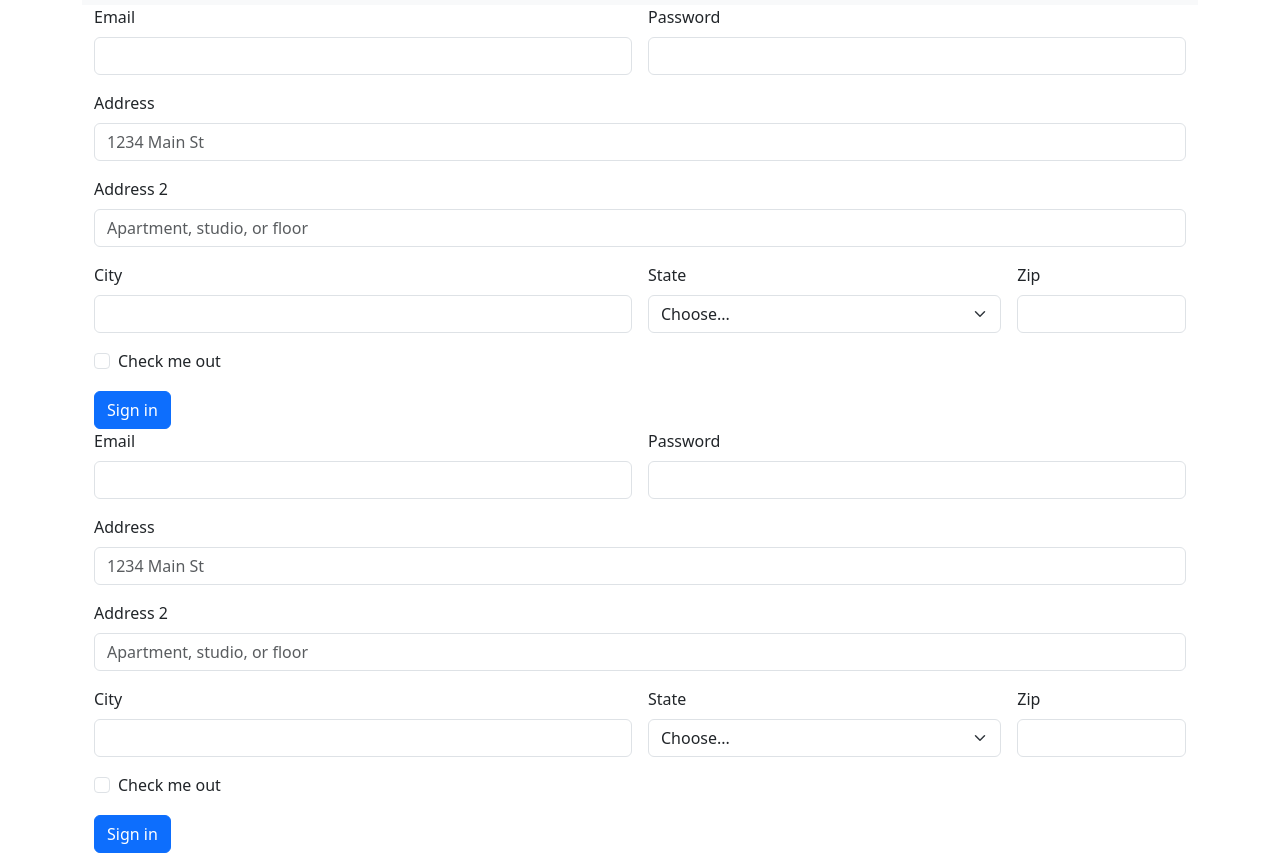
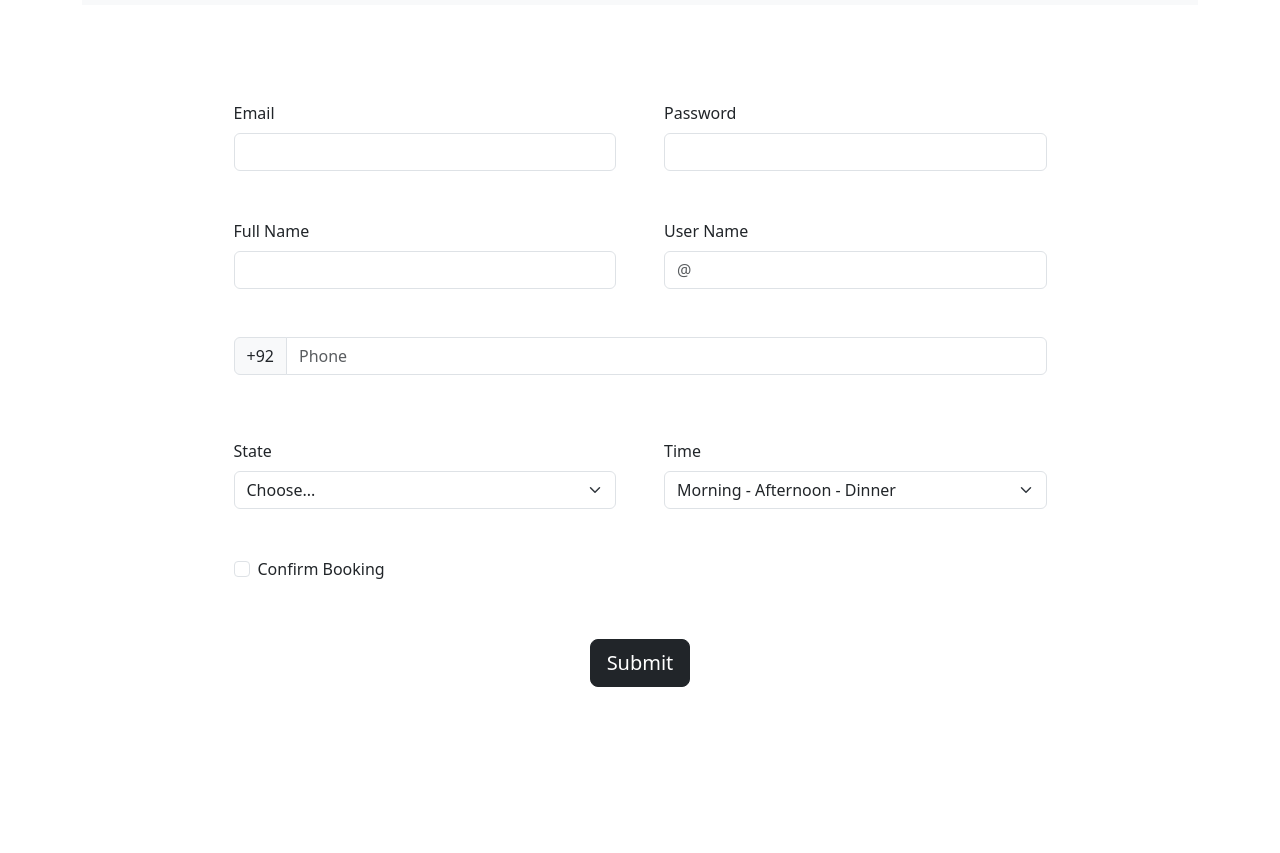
Before and after one commit to basitcheema/localRestaurant, a plain HTML site: page reservation.html in a window 1280 px wide. Shown: the part 51-904 px from the top of the page. After the commit the page ends 800 px from the top, so only its background shows below. Drawn offline with nearby package versions, Linux system fonts and the light colour scheme.

Commit message:
contact + reservation updated

```diff
--- a/reservation.html
+++ b/reservation.html
@@ -44,8 +44,8 @@
 
           <!-- reservation form -->
 
-          <div class="container">
-            <form class="row g-3">
+          <div class="container w-75">
+            <form class="row g-5 mt-5">
                 <div class="col-md-6">
                   <label for="inputEmail4" class="form-label">Email</label>
                   <input type="email" class="form-control" id="inputEmail4">
@@ -54,87 +54,51 @@
                   <label for="inputPassword4" class="form-label">Password</label>
                   <input type="password" class="form-control" id="inputPassword4">
                 </div>
-                <div class="col-12">
-                  <label for="inputAddress" class="form-label">Address</label>
-                  <input type="text" class="form-control" id="inputAddress" placeholder="1234 Main St">
+                <div class="col-md-6">
+                    <label for="inputEmail4" class="form-label">Full Name</label>
+                    <input type="text" class="form-control" id="inputEmail4">
+                  </div>
+                <div class="col-md-6">
+                    <label for="inputEmail4" class="form-label">User Name</label>
+                    <input type="text" class="form-control" id="inputEmail4" placeholder="@">
+                  </div>
+                <div class="input-group mb-3">
+                    <span class="input-group-text" id="basic-addon1">+92</span>
+                    <input type="text" class="form-control" placeholder="Phone" aria-label="Username" aria-describedby="basic-addon1">
                 </div>
-                <div class="col-12">
-                  <label for="inputAddress2" class="form-label">Address 2</label>
-                  <input type="text" class="form-control" id="inputAddress2" placeholder="Apartment, studio, or floor">
+
+
+                <div class="col-md-6">
+                  <label for="inputState" class="form-label">State</label>
+                  <select id="inputState" class="form-select">
+                    <option selected disabled>Choose...</option>
+                    <option>State 1</option>
+                  </select>
                 </div>
                 <div class="col-md-6">
-                  <label for="inputCity" class="form-label">City</label>
-                  <input type="text" class="form-control" id="inputCity">
-                </div>
-                <div class="col-md-4">
-                  <label for="inputState" class="form-label">State</label>
+                  <label for="inputState" class="form-label">Time</label>
                   <select id="inputState" class="form-select">
-                    <option selected>Choose...</option>
-                    <option>...</option>
+                    <option selected disabled>Morning - Afternoon - Dinner</option>
+                    <option>Morning</option>
+                    <option>Afternoon</option>
+                    <option>Dinner</option>
                   </select>
                 </div>
-                <div class="col-md-2">
-                  <label for="inputZip" class="form-label">Zip</label>
-                  <input type="text" class="form-control" id="inputZip">
-                </div>
+
                 <div class="col-12">
                   <div class="form-check">
                     <input class="form-check-input" type="checkbox" id="gridCheck">
                     <label class="form-check-label" for="gridCheck">
-                      Check me out
+                      Confirm Booking
                     </label>
                   </div>
                 </div>
-                <div class="col-12">
-                  <button type="submit" class="btn btn-primary">Sign in</button>
-                </div>
+                <div class="d-grid gap-2 d-md-block mx-auto p-2" style="width: auto;">
+                    <button class="btn btn-dark btn-lg" type="button">Submit</button>
+                  </div>
               </form>
 
-            <!-- Contact Form -->
-            <form class="row g-3">
-                <div class="col-md-6">
-                  <label for="inputEmail4" class="form-label">Email</label>
-                  <input type="email" class="form-control" id="inputEmail4">
-                </div>
-                <div class="col-md-6">
-                  <label for="inputPassword4" class="form-label">Password</label>
-                  <input type="password" class="form-control" id="inputPassword4">
-                </div>
-                <div class="col-12">
-                  <label for="inputAddress" class="form-label">Address</label>
-                  <input type="text" class="form-control" id="inputAddress" placeholder="1234 Main St">
-                </div>
-                <div class="col-12">
-                  <label for="inputAddress2" class="form-label">Address 2</label>
-                  <input type="text" class="form-control" id="inputAddress2" placeholder="Apartment, studio, or floor">
-                </div>
-                <div class="col-md-6">
-                  <label for="inputCity" class="form-label">City</label>
-                  <input type="text" class="form-control" id="inputCity">
-                </div>
-                <div class="col-md-4">
-                  <label for="inputState" class="form-label">State</label>
-                  <select id="inputState" class="form-select">
-                    <option selected>Choose...</option>
-                    <option>...</option>
-                  </select>
-                </div>
-                <div class="col-md-2">
-                  <label for="inputZip" class="form-label">Zip</label>
-                  <input type="text" class="form-control" id="inputZip">
-                </div>
-                <div class="col-12">
-                  <div class="form-check">
-                    <input class="form-check-input" type="checkbox" id="gridCheck">
-                    <label class="form-check-label" for="gridCheck">
-                      Check me out
-                    </label>
-                  </div>
-                </div>
-                <div class="col-12">
-                  <button type="submit" class="btn btn-primary">Sign in</button>
-                </div>
-              </form>
+
           </div>
     </div>
 </body>
```
Also changed, not shown: contact.html (+30 -13 lines).
